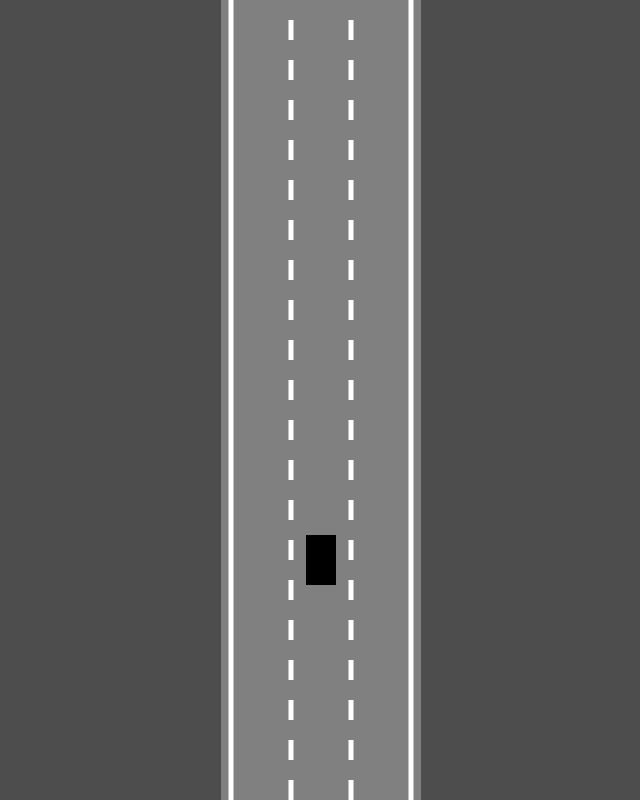
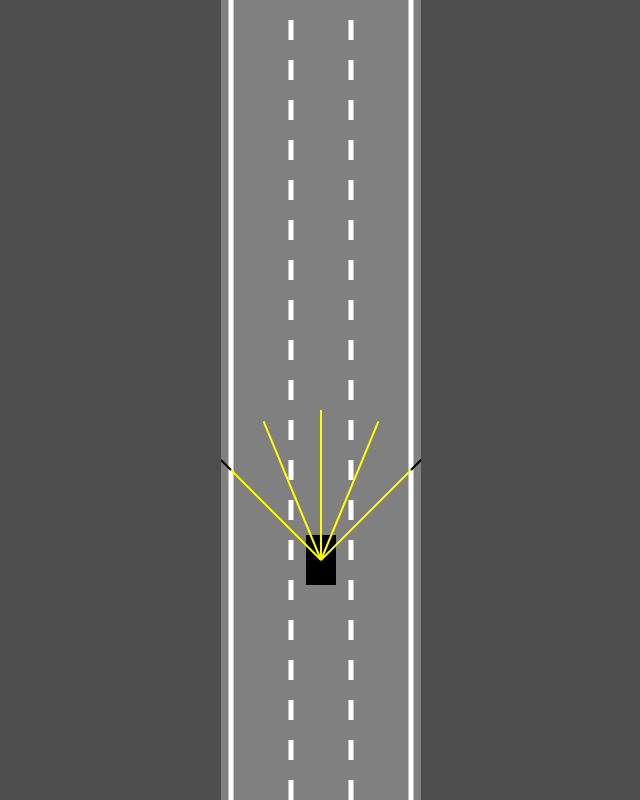
Before and after one commit to abhie7/self-driving-car, a plain HTML site: page index.html in a window 1280 px wide. Shown: the whole page, without its empty margins (319-959 px from the left). Drawn offline with Linux system fonts and the light colour scheme.

Commit message:
Sensors - Ray Casting done

```diff
--- a/index.html
+++ b/index.html
@@ -9,6 +9,7 @@
   </head>
   <body>
     <canvas id="myCanvas"></canvas>
+    <script src="./scripts/sensor.js"></script>
     <script src="./scripts/utils.js"></script>
     <script src="./scripts/road.js"></script>
     <script src="./scripts/controls.js"></script>
--- a/scripts/car.js
+++ b/scripts/car.js
@@ -11,11 +11,14 @@ class Car {
     this.friction = 0.05; // friction of the car
     this.angle = 0; // angle of the car
 
+    this.sensor = new Sensor(this); // sensor object
     this.controls = new Controls(); // controls object
   }
 
-  update() { // update the car's position (method)
+  update(roadBorders) {
+    // update the car's position (method)
     this.#move();
+    this.sensor.update(roadBorders);
   }
 
   #move() {
@@ -30,7 +33,8 @@ class Car {
     if (this.speed > this.maxSpeed) {
       this.speed = this.maxSpeed; // speed = maxSpeed
     }
-    if (this.speed < -this.maxSpeed / 2) { //for reverse
+    if (this.speed < -this.maxSpeed / 2) {
+      //for reverse
       this.speed = -this.maxSpeed / 2; // limit speed
     }
 
@@ -40,7 +44,8 @@ class Car {
     if (this.speed < 0) {
       this.speed += this.friction; // apply friction
     }
-    if (Math.abs(this.speed) < this.friction) { // if the speed is less than the friction
+    if (Math.abs(this.speed) < this.friction) {
+      // if the speed is less than the friction
       this.speed = 0;
     }
 
@@ -74,5 +79,7 @@ class Car {
     ctx.fill();
 
     ctx.restore(); // restore the canvas to the last saved state
+
+    this.sensor.draw(ctx); // draw the sensor
   }
 }
--- a/scripts/main.js
+++ b/scripts/main.js
@@ -9,7 +9,7 @@ const car = new Car(road.getLaneCenter(1), 100, 30, 50); // car position on lane
 animate();
 
 function animate() {
-  car.update();
+  car.update(road.borders);
   canvas.height = window.innerHeight; // resize the canvas
 
   ctx.save(); // save the current state of the canvas
--- a/scripts/road.js
+++ b/scripts/road.js
@@ -16,8 +16,8 @@ class Road {
     const bottomLeft = { x: this.left, y: this.bottom };
     const bottomRight = { x: this.right, y: this.bottom };
     this.borders = [
-      [topLeft, bottomLeft],
-      [topRight, bottomRight],
+      [topLeft, bottomLeft], // left border
+      [topRight, bottomRight], // right border
     ];
   }
 
--- /dev/null
+++ b/scripts/sensor.js
@@ -0,0 +1,110 @@
+class Sensor {
+  // sensor class
+  constructor(car) {
+    this.car = car; // car object
+    this.rayCount = 5; // number of rays
+    this.rayLength = 150; // length of each ray
+    this.raySpread = Math.PI / 2; // spread of the rays
+
+    this.rays = []; // array of rays
+    this.readings = []; // array of readings
+  }
+
+  update(roadBorders) {
+    // update the sensor
+    this.#castRays(); // cast the rays
+    this.readings = [];
+    for (let i = 0; i < this.rays.length; i++) {
+      this.readings.push(this.#getReading(this.rays[i], roadBorders)); // get the readings
+    }
+  }
+
+  #getReading(ray, roadBorders) {
+    // private method
+    let touches = []; // array of points where the ray touches the road borders
+
+    for (let i = 0; i < roadBorders.length; i++) {
+      // for each road border
+      const touch = getIntersection(
+        // get the intersection of the ray and the road border
+        ray[0], // start of the ray
+        ray[1], // end of the ray
+        roadBorders[i][0], // start of the road border
+        roadBorders[i][1] // end of the road border
+      );
+      if (touch) {
+        // if the ray touches the road border
+        touches.push(touch); // add the touch to the array
+      }
+    }
+    if (touches.length == 0) {
+      // if the ray doesn't touch any road border
+      return null; // return null
+    } else {
+      // if the ray touches at least one road border
+      const offsets = touches.map((e) => e.offset); // get the offsets of the touches
+      const minOffset = Math.min(...offsets); // get the minimum offset
+      return touches.find((e) => e.offset == minOffset); // return the touch with the minimum offset
+    }
+  }
+
+  #castRays() {
+    // private method
+    this.rays = []; // reset the rays array
+    for (let i = 0; i < this.rayCount; i++) {
+      // for each ray
+      const rayAngle =
+        lerp(
+          // get the angle of the ray
+          this.raySpread / 2,
+          -this.raySpread / 2,
+          this.rayCount == 1 ? 0.5 : i / (this.rayCount - 1)
+        ) + this.car.angle; // rotate the sensors with the car
+
+      const start = {
+        // start of the ray
+        x: this.car.x,
+        y: this.car.y,
+      };
+      const end = {
+        // end of the ray
+        x: this.car.x - Math.sin(rayAngle) * this.rayLength,
+        y: this.car.y - Math.cos(rayAngle) * this.rayLength,
+      };
+      this.rays.push([start, end]); // add the ray to the array
+    }
+  }
+
+  draw(ctx) {
+    // draw the sensor
+    for (let i = 0; i < this.rayCount; i++) {
+      let end = this.rays[i][1]; // end of the ray
+      if (this.readings[i]) {
+        // if the ray touches the road border
+        end = this.readings[i]; // end of the ray = the touch
+      }
+
+      ctx.beginPath(); // begin drawing
+      ctx.lineWidth = 2;
+      ctx.strokeStyle = "yellow";
+      ctx.moveTo(
+        // move to the start of the ray
+        this.rays[i][0].x, // x
+        this.rays[i][0].y // y
+      );
+      ctx.lineTo(end.x, end.y);
+      ctx.stroke(); // finish drawing
+
+      ctx.beginPath(); // begin drawing
+      ctx.lineWidth = 2;
+      ctx.strokeStyle = "black";
+      ctx.moveTo(
+        // move to the start of the ray
+        this.rays[i][1].x, // x
+        this.rays[i][1].y // y
+      );
+      ctx.lineTo(end.x, end.y);
+      ctx.stroke(); // finish drawing
+    }
+  }
+}
--- a/scripts/utils.js
+++ b/scripts/utils.js
@@ -2,3 +2,27 @@ function lerp(start, end, t) {
   // linear interpolation; t is a value between 0 and 1
   return start + (end - start) * t; // return the value between start and end
 }
+
+function getIntersection(A, B, C, D) {
+  // A, B are the start and end of the ray, C, D are the start and end of the road border
+  const tTop = (D.x - C.x) * (A.y - C.y) - (D.y - C.y) * (A.x - C.x); // numerator of t
+  const uTop = (C.y - A.y) * (A.x - B.x) - (C.x - A.x) * (A.y - B.y); // numerator of u
+  const bottom = (D.y - C.y) * (B.x - A.x) - (D.x - C.x) * (B.y - A.y); // denominator
+
+  if (bottom != 0) {
+    // if the denominator is not zero
+    const t = tTop / bottom; // calculate t
+    const u = uTop / bottom; // calculate u
+
+    if (t >= 0 && t <= 1 && u >= 0 && u <= 1) {
+      // if t and u are between 0 and 1
+      return {
+        // return the intersection point
+        x: lerp(A.x, B.x, t), // x coordinate of the intersection point
+        y: lerp(A.y, B.y, t), // y coordinate of the intersection point
+        offset: t, // offset of the intersection point
+      };
+    }
+  }
+  return null; // return null if there is no intersection
+}
```
Also changed, not shown: 1 other file.
